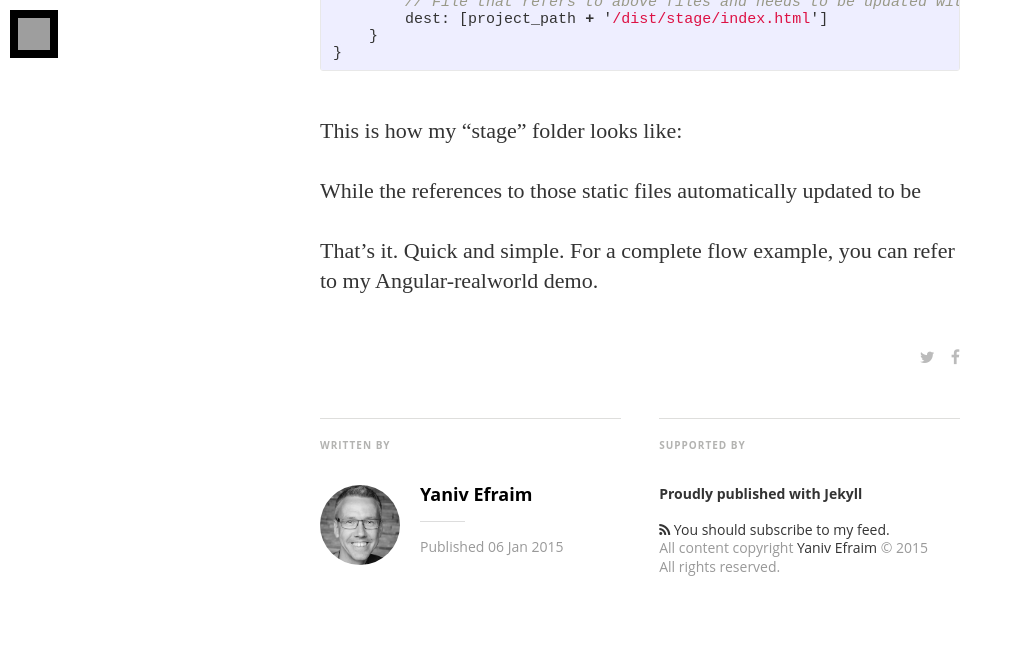
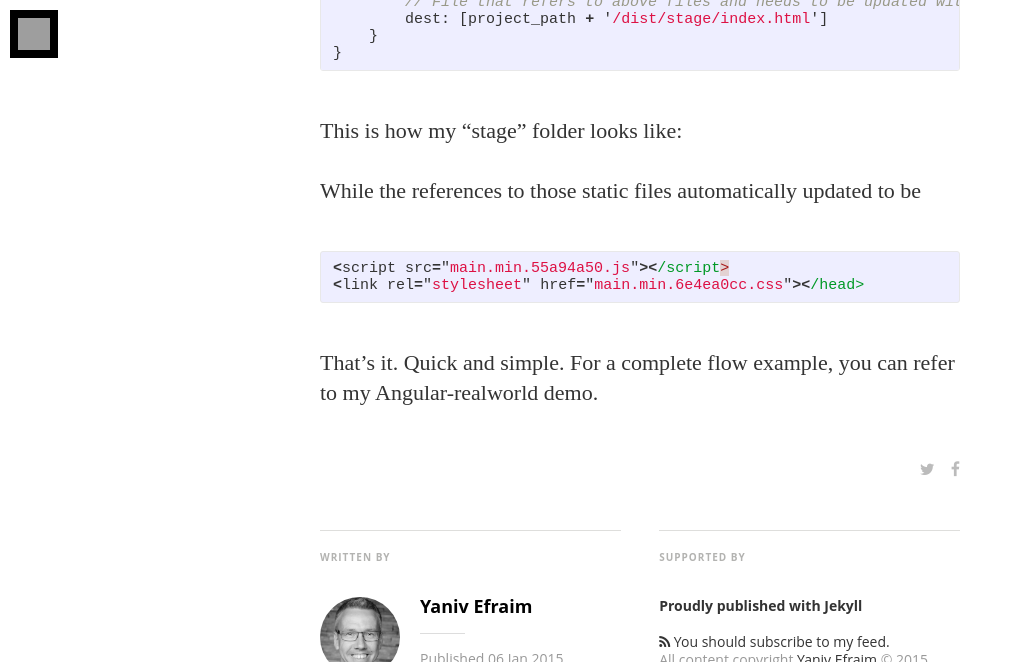
Before and after one commit to Morgan-Leon/yanivefraim.github.io, a Jekyll site: the page built from _posts/2015-01-06-handling-static-files-versioning-using-grunt-hashres.markdown, in a window 1280 px wide and 900 px high, scrolled down 1773 px, cut to the strip 0-662 px from the top of the window. Shown: the whole strip, without its empty margins (0-1013 px from the left). Built offline with Jekyll 4.4.1, drawn with Linux system fonts in a browser that asks for light colours; nearby versions of some CDN libraries; some web fonts are replaced; Markdown is read by kramdown in place of the engine named in the settings; grey boxes are pictures that could not be loaded.

Commit message:
post update

```diff
--- a/_posts/2015-01-06-handling-static-files-versioning-using-grunt-hashres.markdown
+++ b/_posts/2015-01-06-handling-static-files-versioning-using-grunt-hashres.markdown
@@ -48,6 +48,10 @@ This is how my "stage" folder looks like:
 
 
 While the references to those static files automatically updated to be
+{% highlight js %}
+<script src="main.min.55a94a50.js"></script>
+<link rel="stylesheet" href="main.min.6e4ea0cc.css"></head>
+{% endhighlight %}
 
 That's it. Quick and simple. For a complete flow example, you can refer to my Angular-realworld demo.
 
```
Also changed, not shown: 2 other files.
